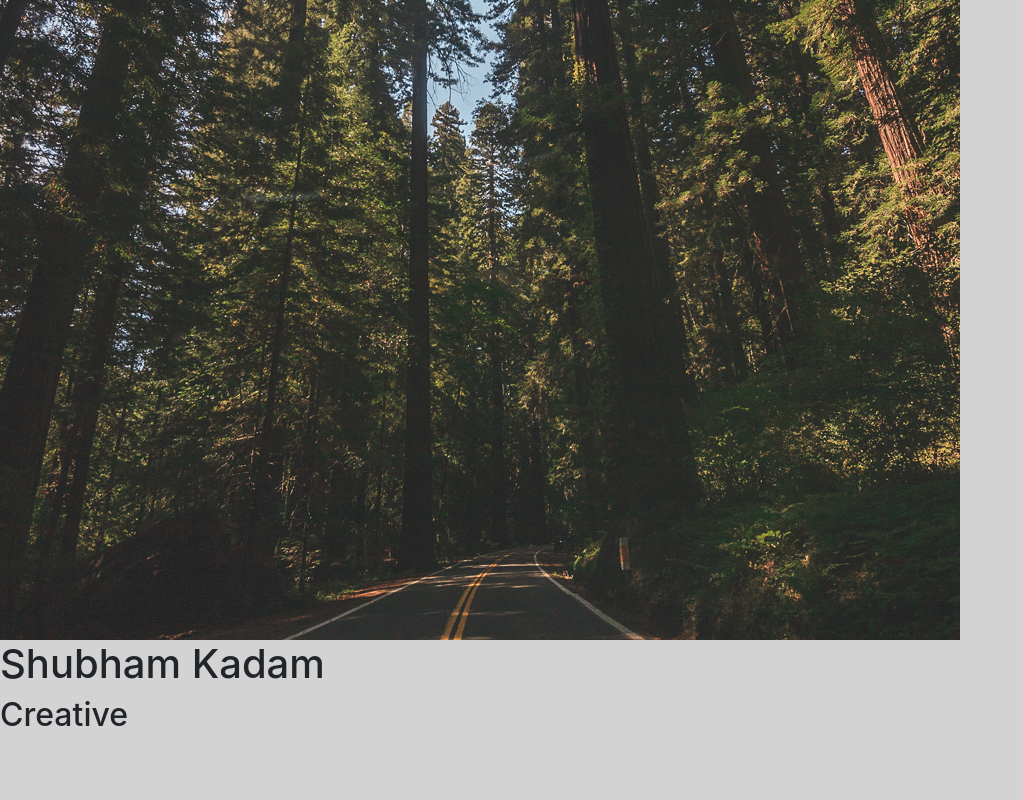
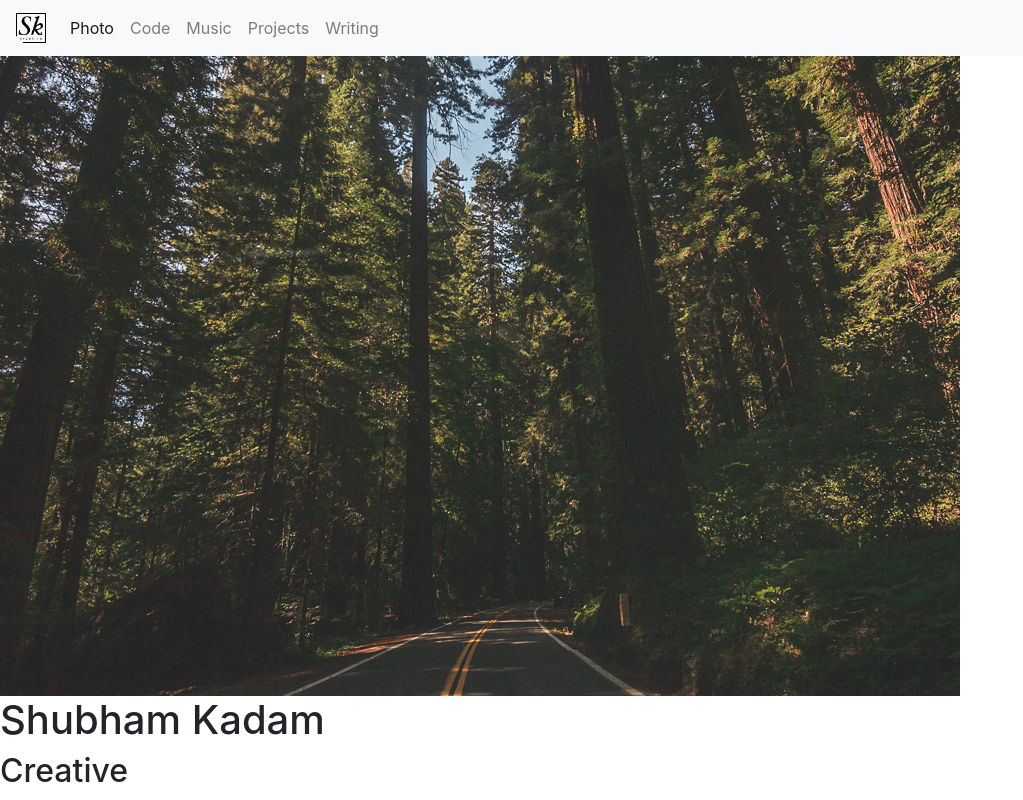
Before and after one commit to s-kadam/Portfolio, a plain HTML site: page index.html in a window 1280 px wide. Shown: the whole page, without its empty margins (0-1023 px from the left). Drawn offline with Linux system fonts and the light colour scheme.

Commit message:
Test Commit

```diff
--- a/css/main.css
+++ b/css/main.css
@@ -1,12 +1,5 @@
 @charset "UTF-8";
-body {
-	background-color: lightgrey;
-}
 
 #img-wrapper {
 	background-size: 100% 100%;
 }
-
-#logo-wrapper {
-
-}
--- a/index.html
+++ b/index.html
@@ -7,7 +7,7 @@
     <title>Untitled Document</title>
     <!-- Bootstrap -->
 	<link rel="stylesheet" href="css/bootstrap-4.4.1.css">
-	<link rel="stylesheet" href="css/main.css"
+	<link rel="stylesheet" href="css/main.css">
 	<div id="nav-placeholder"></div>
   </head>
   <body>
```
